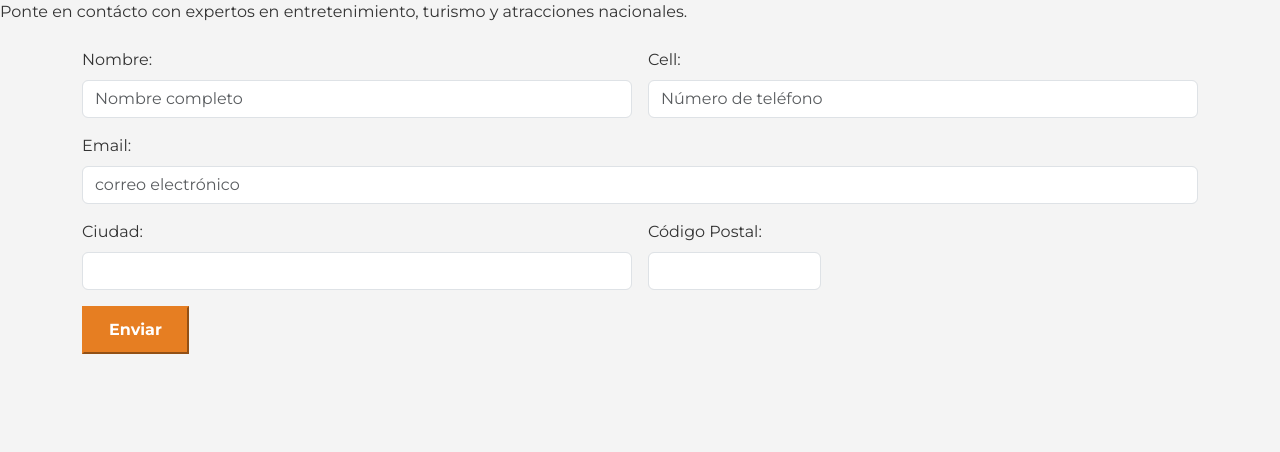
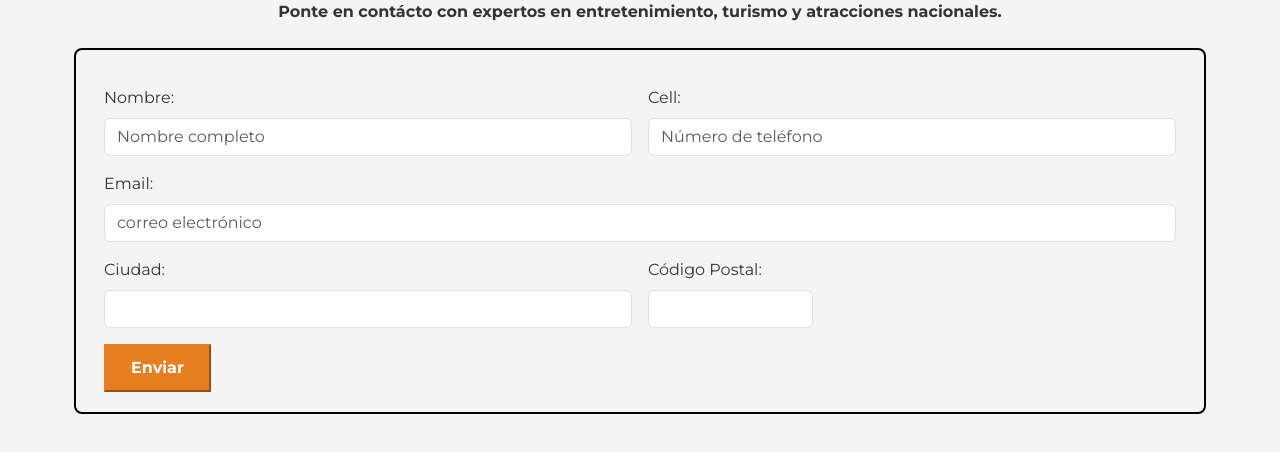
Before and after one commit to Bisangel2006/Ruta_Salvaje, a plain HTML site: page page/Contacto.html in a window 1280 px wide. Drawn offline with nearby package versions, Linux system fonts and the light colour scheme.

Commit message:
Add styles for form and layout enhancements

```diff
--- a/page/css/styles.css
+++ b/page/css/styles.css
@@ -7,6 +7,12 @@ body {
     color: #333;
     margin: 0;
     padding: 0;
+}
+
+form {
+  border: 2px solid black;   /* grosor, estilo y color del borde */
+  padding: 20px;             /* espacio interno para que no se pegue el texto al borde */
+  border-radius: 8px;        /* opcional: esquinas redondeadas */
 }
 
 .hero-section {
@@ -91,3 +97,14 @@ body {
 .sport-section h2 {
     color: #e67e22;
 }
+
+.caja{
+    display: flex;
+    justify-content: center; /* centra horizontal */
+    align-items: center;     /* centra vertical */
+    text-align: center;
+}
+
+.encabezado{
+    font-weight: bold;
+}
```
